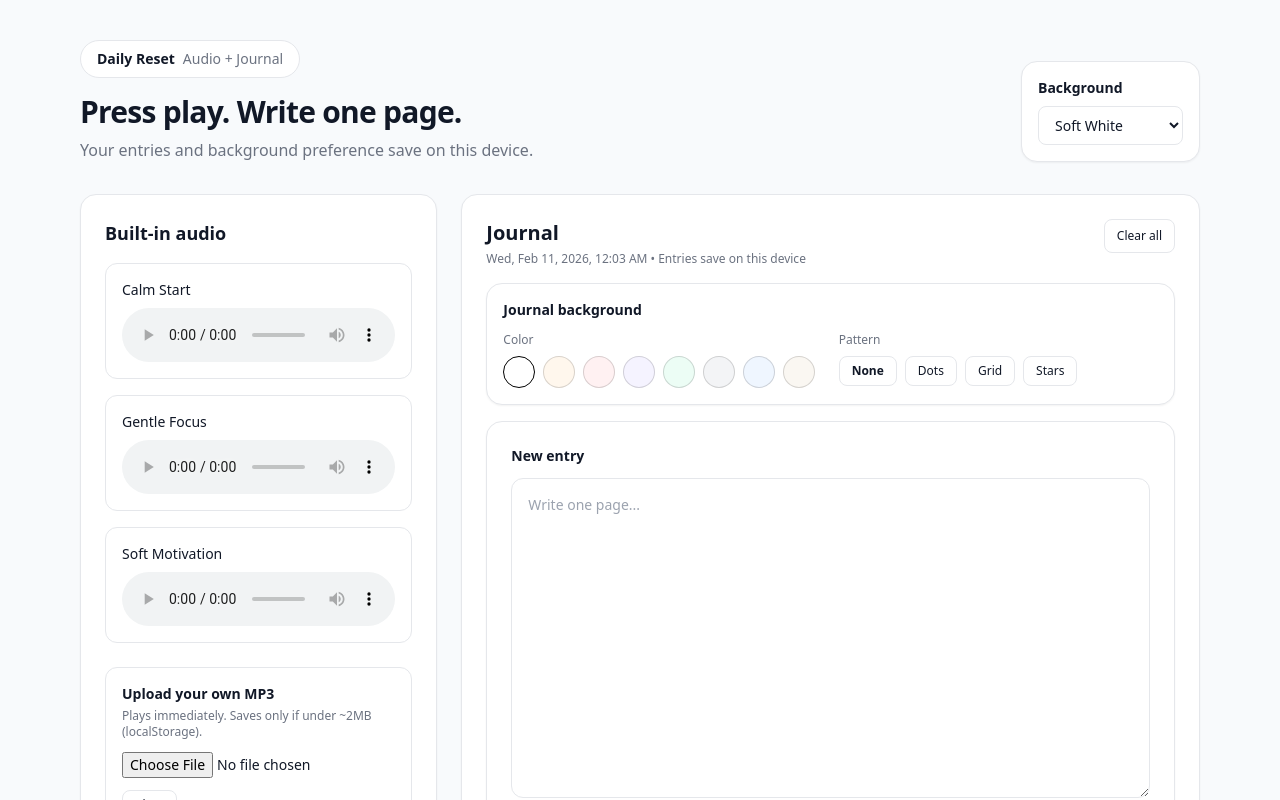
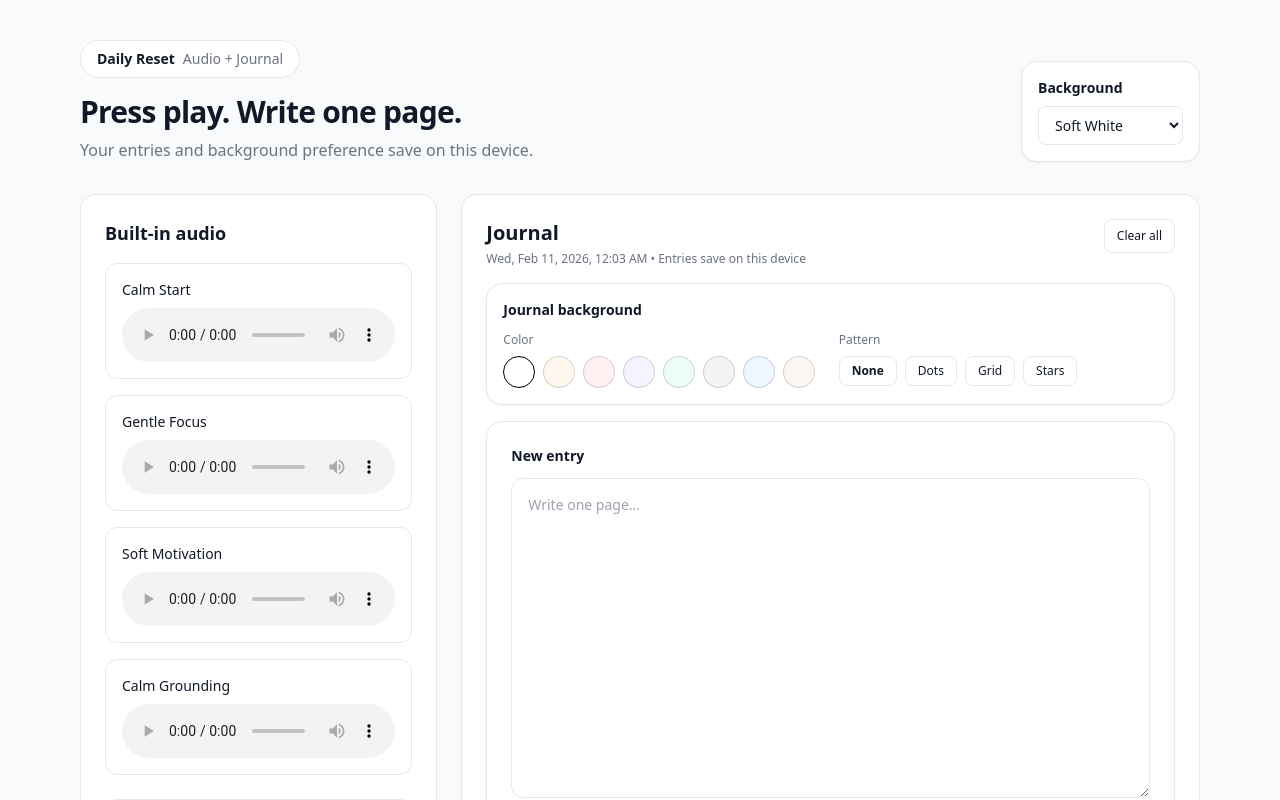
Before and after one commit to rainathecreatour-ops/Daily-Reset, a Next.js app: page / in a window 1280 px wide. Shown: the top 800 px of the page. Built offline with nearby package versions, Linux system fonts and the light colour scheme.

Commit message:
Update page.tsx

```diff
--- a/app/page.tsx
+++ b/app/page.tsx
@@ -8,7 +8,9 @@ const BUILT_IN = [
   { title: "Calm Start", src: "/audio/calm-start.mp3" },
   { title: "Gentle Focus", src: "/audio/gentle-focus.mp3" },
   { title: "Soft Motivation", src: "/audio/soft-motivation.mp3" },
+  { title: "Calm Grounding", src: "/audio/calm-grounding.mp3" },
 ];
+
 
 const BG_KEY = "dailyreset_bg";
 
```
